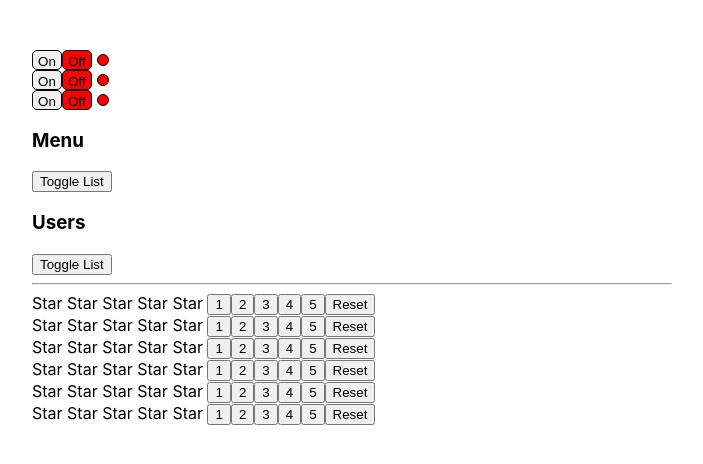
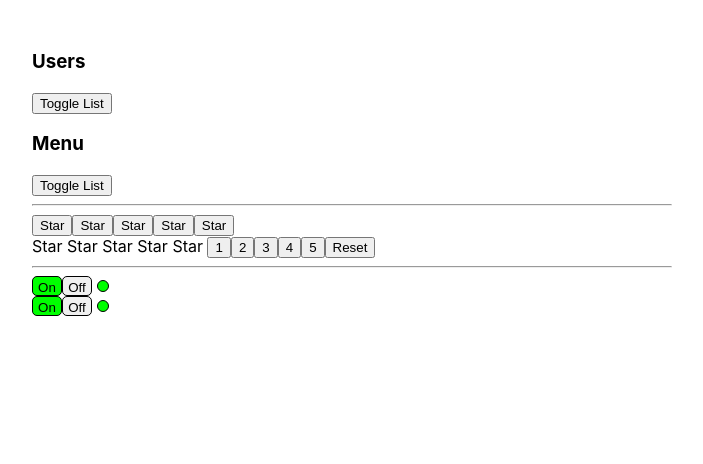
Before and after one commit to a-andrievskikh/react-ts, a React (Create React App) app: page / in a window 1280 px wide. Shown: the top 464 px of the page, without its empty margins (288-991 px from the left). Built offline with nearby package versions, Linux system fonts and the light colour scheme.

Commit message:
chore: complete lesson 08 React Kabzda Callbacks (part 1)

```diff
--- a/src/App.tsx
+++ b/src/App.tsx
@@ -1,37 +1,33 @@
-import React from 'react'
+import React, { useState } from 'react'
 import './App.css'
 import { Accordion } from './components/Accordion/Accordion'
-import { Rating } from './components/Rating/Rating'
+import { UncontrolledAccordion } from './components/UncontrolledAccordion/UncontrolledAccordion'
+import { Rating, RatingValueType } from './components/Rating/Rating'
+import { UncontrolledRating } from './components/UncontrolledRating/UncontrolledRating'
 import { OnOff } from './components/OnOff/OnOff'
-import { UncontrolledAccordion } from './components/UncontrolledAccordion/UncontrolledAccordion'
-import { UncontrolledRating } from './components/UncontrolledRating/UncontrolledRating'
+import { UncontrolledOnOff } from './components/UncontrolledOnOff/UncontrolledOnOff'
 
 export const App = () => {
-  console.log('App Rendering!')
+  const [accordionCollapsed, setAccordionCollapsed] = useState<boolean>(true)
+  const [ratingValue, setRatingValue] = useState<RatingValueType>(0)
+  const [on, setOn] = useState<boolean>(true)
+
   return (
     <div className="width margin">
-      <OnOff />
-      <OnOff />
-      <OnOff />
+
+      <Accordion titleValue={'Users'}
+                 accordionCollapsed={accordionCollapsed}
+                 setAccordionCollapsed={setAccordionCollapsed}
+      />
       <UncontrolledAccordion titleValue={'Menu'} />
-      <UncontrolledAccordion titleValue={'Users'} />
       <hr />
-      <UncontrolledRating />
-      <UncontrolledRating />
-      <UncontrolledRating />
-      <UncontrolledRating />
-      <UncontrolledRating />
+
+      <Rating value={ratingValue} onClick={setRatingValue} />
       <UncontrolledRating />
 
-      {/*<Accordion titleValue={'Menu'} collapsed={true} />
-      <Accordion titleValue={'Users'} collapsed={false} />
-
-      <Rating value={0} />
-      <Rating value={1} />
-      <Rating value={2} />
-      <Rating value={3} />
-      <Rating value={4} />
-      <Rating value={5} />*/}
+      <hr />
+      <OnOff on={on} setOn={setOn} />
+      <UncontrolledOnOff />
 
     </div>
   )
--- a/src/components/Accordion/Accordion.tsx
+++ b/src/components/Accordion/Accordion.tsx
@@ -2,32 +2,38 @@ import React from 'react'
 
 type AccordionPropsType = {
   titleValue: string
-  collapsed: boolean
+  accordionCollapsed: boolean
+  setAccordionCollapsed: (accordionCollapsed: boolean) => void
 }
 
 export const Accordion = (props: AccordionPropsType) => {
-  debugger;
-  console.log('Accordion Rendering!')
+
   return (
     <div>
-      <AccordionTitle title={props.titleValue} />
-      {!props.collapsed && <AccordionBody />}
+      <AccordionTitle title={props.titleValue}
+                      accordionCollapsed={props.accordionCollapsed}
+                      onClick={props.setAccordionCollapsed} />
+      <button onClick={() => props.setAccordionCollapsed(!props.accordionCollapsed)}>Toggle List</button>
+      {!props.accordionCollapsed && <AccordionBody />}
     </div>
   )
 }
 
 type AccordionTitlePropsType = {
   title: string
+  accordionCollapsed: boolean
+  onClick: (accordionCollapsed: boolean) => void
 }
 
 const AccordionTitle = (props: AccordionTitlePropsType) => {
-  debugger;
-  console.log('AccordionTitle Rendering!')
-  return <h3>{props.title}</h3>
+  return (
+    <h3 onClick={() => props.onClick(!props.accordionCollapsed)}>
+      {props.title}
+    </h3>
+  )
 }
 
 const AccordionBody = () => {
-  console.log('AccordionBody Rendering!')
   return (
     <ul>
       <li>1</li>
--- a/src/components/OnOff/OnOff.tsx
+++ b/src/components/OnOff/OnOff.tsx
@@ -1,13 +1,11 @@
-import React, { useState } from 'react'
+import React from 'react'
 
 type OnOffPropsType = {
-  // isOn: boolean
+  on: boolean
+  setOn: (on: boolean) => void
 }
 
-
 export const OnOff = (props: OnOffPropsType) => {
-
-  const [on, setOn] = useState<boolean>(false)
 
   const buttonStyle = {
     padding: '3px',
@@ -18,8 +16,8 @@ export const OnOff = (props: OnOffPropsType) => {
     cursor: 'pointer',
   }
 
-  const onColor = { backgroundColor: on ? 'lime' : '' }
-  const offColor = { backgroundColor: !on ? 'red' : '' }
+  const onColor = { backgroundColor: props.on ? 'lime' : '' }
+  const offColor = { backgroundColor: !props.on ? 'red' : '' }
 
   const indicatorStyle = {
     marginLeft: '5px',
@@ -28,13 +26,13 @@ export const OnOff = (props: OnOffPropsType) => {
     borderRadius: '10px',
     border: '1px solid black',
     display: 'inline-block',
-    backgroundColor: on ? 'lime' : 'red',
+    backgroundColor: props.on ? 'lime' : 'red',
   }
 
   return (
     <div>
-      <button style={{ ...buttonStyle, ...onColor }} onClick={() => {setOn(true)}}>On</button>
-      <button style={{ ...buttonStyle, ...offColor }} onClick={() => {setOn(false)}}>Off</button>
+      <button style={{ ...buttonStyle, ...onColor }} onClick={() => props.setOn(true)}>On</button>
+      <button style={{ ...buttonStyle, ...offColor }} onClick={() => props.setOn(false)}>Off</button>
       <div style={indicatorStyle}></div>
     </div>
   )
--- a/src/components/Rating/Rating.tsx
+++ b/src/components/Rating/Rating.tsx
@@ -1,29 +1,34 @@
 import React from 'react'
 
-type RatingPropsType = {
-  value: 0 | 1 | 2 | 3 | 4 | 5
+export type RatingValueType = 0 | 1 | 2 | 3 | 4 | 5
+
+export type RatingPropsType = {
+  value: RatingValueType
+  onClick: (value: RatingValueType) => void
 }
 
 export const Rating = (props: RatingPropsType) => {
-  console.log('Rating Rendering!')
   return (
     <div>
-      <Star selected={props.value > 0} />
-      <Star selected={props.value > 1} />
-      <Star selected={props.value > 2} />
-      <Star selected={props.value > 3} />
-      <Star selected={props.value > 4} />
+      <Star selected={props.value > 0} value={1} onClick={props.onClick} />
+      <Star selected={props.value > 1} value={2} onClick={props.onClick} />
+      <Star selected={props.value > 2} value={3} onClick={props.onClick} />
+      <Star selected={props.value > 3} value={4} onClick={props.onClick} />
+      <Star selected={props.value > 4} value={5} onClick={props.onClick} />
     </div>
   )
 }
 
 type StarPropsType = {
   selected: boolean
+  value: RatingValueType
+  onClick: (value: RatingValueType) => void
 }
 
 export const Star = (props: StarPropsType) => {
-  console.log('Star Rendering!')
   return (
-    <span>{props.selected ? <strong>Star </strong> : 'Star '}</span>
+    <button onClick={() => props.onClick(props.value)}>
+      {props.selected ? <strong>Star </strong> : 'Star '}
+    </button>
   )
 }
--- a/src/components/UncontrolledAccordion/UncontrolledAccordion.tsx
+++ b/src/components/UncontrolledAccordion/UncontrolledAccordion.tsx
@@ -11,8 +11,7 @@ export const UncontrolledAccordion = (props: UncontrolledAccordionPropsType) =>
     <div>
       <AccordionTitle
         title={props.titleValue}
-        collapsed={collapsed}
-        setCollapsed={setCollapsed}
+        onClick={() => setCollapsed(!collapsed)}
       />
       <button onClick={() => setCollapsed(!collapsed)}>Toggle List</button>
       {!collapsed && <AccordionBody />}
@@ -22,15 +21,14 @@ export const UncontrolledAccordion = (props: UncontrolledAccordionPropsType) =>
 
 type AccordionTitlePropsType = {
   title: string
-  collapsed: boolean
-  setCollapsed: (collapsed: boolean) => void
+  onClick: () => void
 }
 
 const AccordionTitle = (props: AccordionTitlePropsType) => {
   debugger;
   console.log('AccordionTitle Rendering!')
   return (
-    <h3 onClick={() => props.setCollapsed(!props.collapsed)}>
+    <h3 onClick={() => props.onClick()}>
       {props.title}
     </h3>
   )
--- /dev/null
+++ b/src/components/UncontrolledOnOff/UncontrolledOnOff.tsx
@@ -0,0 +1,36 @@
+import React, { useState } from 'react'
+
+export const UncontrolledOnOff = () => {
+
+  const [on, setOn] = useState<boolean>(true)
+
+  const buttonStyle = {
+    padding: '3px',
+    width: '30px',
+    height: '20px',
+    borderRadius: '5px',
+    border: '1px solid black',
+    cursor: 'pointer',
+  }
+
+  const onColor = { backgroundColor: on ? 'lime' : '' }
+  const offColor = { backgroundColor: !on ? 'red' : '' }
+
+  const indicatorStyle = {
+    marginLeft: '5px',
+    width: '10px',
+    height: '10px',
+    borderRadius: '10px',
+    border: '1px solid black',
+    display: 'inline-block',
+    backgroundColor: on ? 'lime' : 'red',
+  }
+
+  return (
+    <div>
+      <button style={{ ...buttonStyle, ...onColor }} onClick={() => {setOn(true)}}>On</button>
+      <button style={{ ...buttonStyle, ...offColor }} onClick={() => {setOn(false)}}>Off</button>
+      <div style={indicatorStyle}></div>
+    </div>
+  )
+}
--- a/src/components/UncontrolledRating/UncontrolledRating.tsx
+++ b/src/components/UncontrolledRating/UncontrolledRating.tsx
@@ -1,38 +1,40 @@
 import React, { useState } from 'react'
 
 type RatingPropsType = {
-  value: 0 | 1 | 2 | 3 | 4 | 5
+  // value: 0 | 1 | 2 | 3 | 4 | 5
 }
 
-export const UncontrolledRating = () => {
+export const UncontrolledRating = (props: RatingPropsType) => {
 
   const [value, setValue] = useState<0 | 1 | 2 | 3 | 4 | 5>(0)
 
   return (
     <div>
-      <Star selected={value > 0} />
-      <Star selected={value > 1} />
-      <Star selected={value > 2} />
-      <Star selected={value > 3} />
-      <Star selected={value > 4} />
-      <button onClick={() => setValue(1)}>1</button>
-      <button onClick={() => setValue(2)}>2</button>
-      <button onClick={() => setValue(3)}>3</button>
-      <button onClick={() => setValue(4)}>4</button>
-      <button onClick={() => setValue(5)}>5</button>
-      <button onClick={() => setValue(0)}>Reset</button>
+      <Star selected={value > 0} setValue={() => setValue(1)} />
+      <Star selected={value > 1} setValue={() => setValue(2)} />
+      <Star selected={value > 2} setValue={() => setValue(3)} />
+      <Star selected={value > 3} setValue={() => setValue(4)} />
+      <Star selected={value > 4} setValue={() => setValue(5)} />
+      <button onClick={() => setValue(1)} disabled={value > 0}>1</button>
+      <button onClick={() => setValue(2)} disabled={value > 1}>2</button>
+      <button onClick={() => setValue(3)} disabled={value > 2}>3</button>
+      <button onClick={() => setValue(4)} disabled={value > 3}>4</button>
+      <button onClick={() => setValue(5)} disabled={value > 4}>5</button>
+      <button onClick={() => setValue(0)} disabled={value > 5}>Reset</button>
     </div>
   )
 }
 
 type StarPropsType = {
   selected: boolean
+  setValue: () => void
 }
 
 export const Star = (props: StarPropsType) => {
-  console.log('Star Rendering!')
 
   return (
-    <span>{props.selected ? <strong>Star </strong> : 'Star '}</span>
+    <span onClick={() => props.setValue()}>
+      {props.selected ? <strong>Star </strong> : 'Star '}
+    </span>
   )
 }
```
